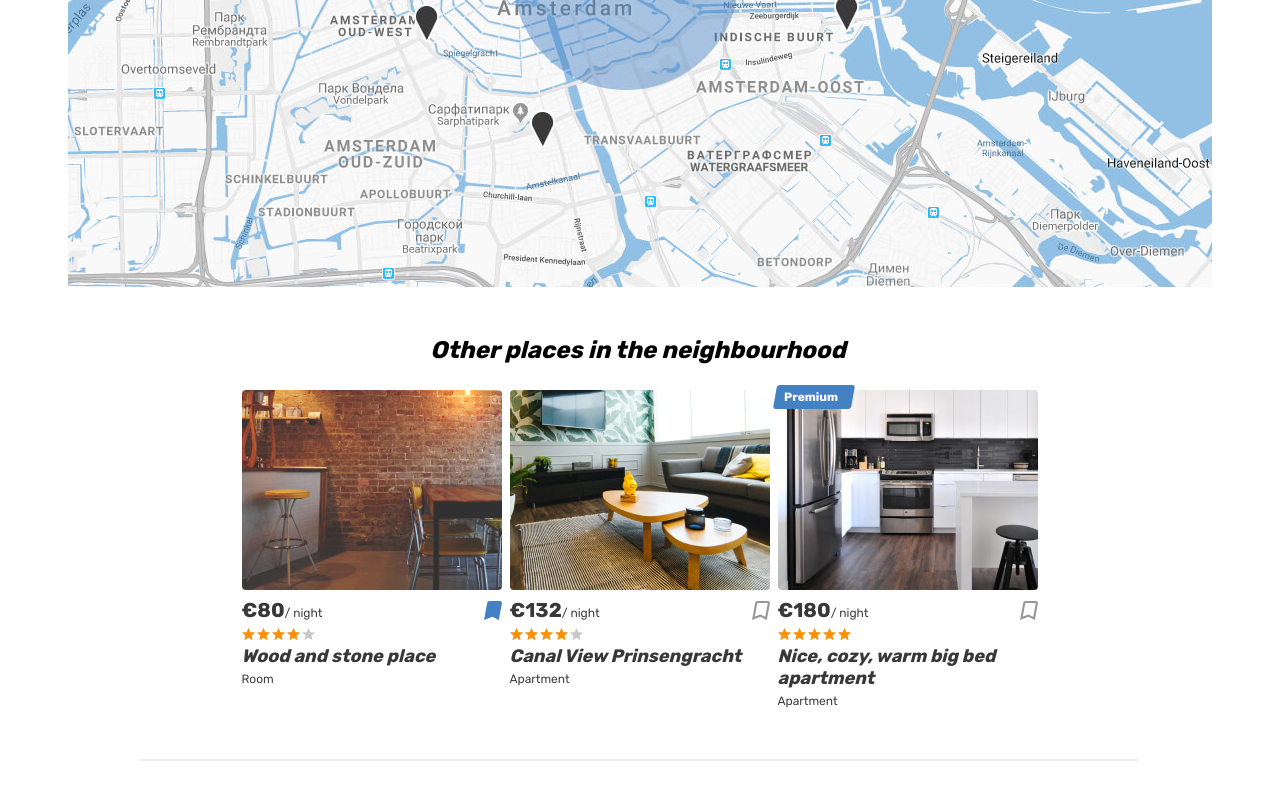
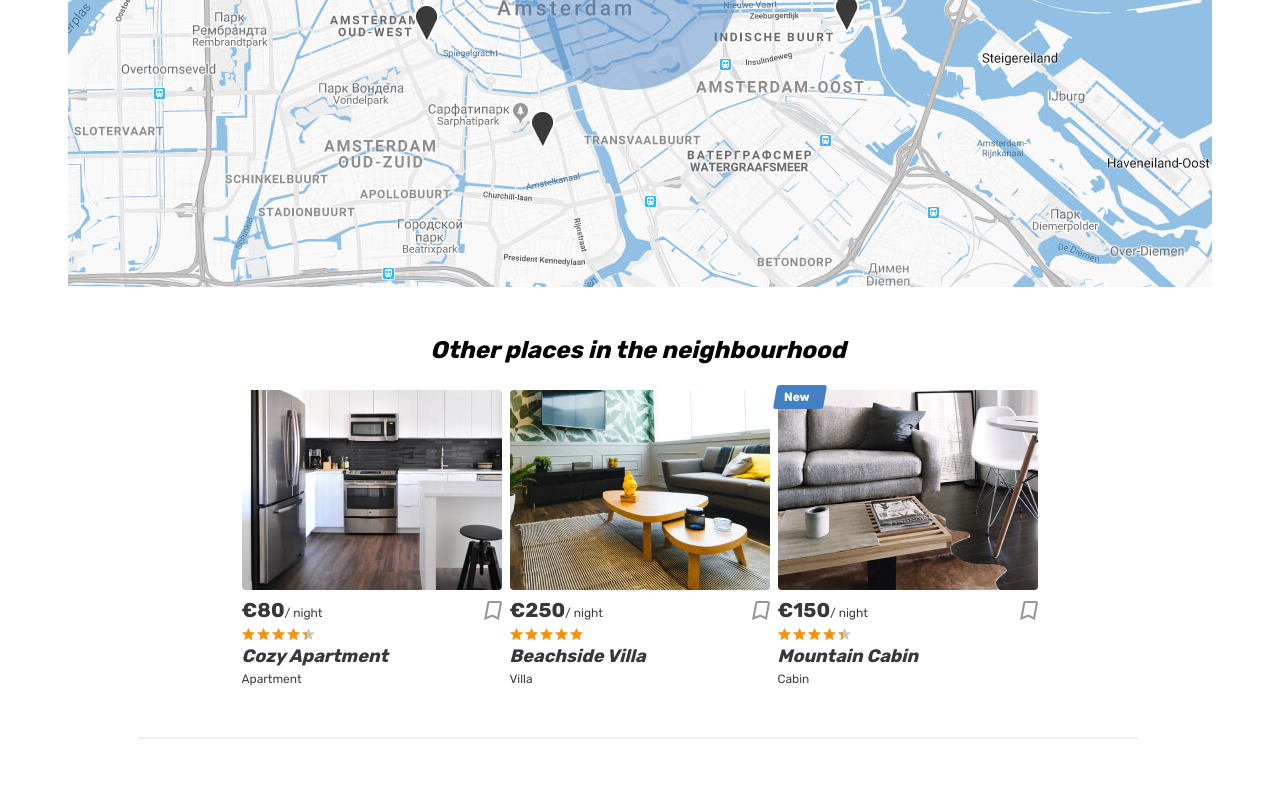
Before and after one commit to htmlacademy-univer-javascript-3/2572383-six-cities-5, a React (Vite) app: page /offer/1 in a window 1280 px wide. Shown: the part 1813-2613 px from the top of the page. Built offline with nearby package versions, Linux system fonts and the light colour scheme.

Commit message:
feat: added neighbourhood offers and map with offers to offer page

```diff
--- a/src/components/cards/card-type.ts
+++ b/src/components/cards/card-type.ts
@@ -1,4 +1,5 @@
 export const enum CardType {
   MainPage = 'cities',
-  FavoritesPage = 'favorites'
+  FavoritesPage = 'favorites',
+  OfferPage = 'near-places'
 }
--- a/src/components/cards/card.tsx
+++ b/src/components/cards/card.tsx
@@ -15,10 +15,10 @@ interface CardProps {
 
 export default function Card(props: CardProps) {
   return (
-    <article onPointerOver={props.onPointerOver} className={`${props.type === CardType.MainPage ? 'cities' : 'favorites'}__card place-card`}>
+    <article onPointerOver={props.onPointerOver} className={`${props.type}__card place-card`}>
       {props.offer.mark ? <Mark mark={props.offer.mark} className='place-card__mark'/> : null}
       <CardImageWrapper cardType={props.type} imgSrc={props.offer.images[0]}/>
-      <div className={`${props.type === CardType.MainPage ? '' : 'favorites__card-info '}place-card__info`}>
+      <div className={`${props.type === CardType.FavoritesPage ? 'favorites__card-info ' : ''}place-card__info`}>
         <CardPriceWrapper offer={props.offer} isBookmarked={props.type === CardType.FavoritesPage}/>
         <Rating wrapperClass={'place-card__rating'} starsClass={'place-card__stars'} averageRating={getReviewsAverageRating(props.offer.reviews)}/>
         <CardName offer={props.offer}/>
--- a/src/components/cards/image-wrapper/card-image-sizes.ts
+++ b/src/components/cards/image-wrapper/card-image-sizes.ts
@@ -4,4 +4,5 @@ import {ImageSize} from '../../../types/image-size.ts';
 export const CardImageSizes: Record<CardType, ImageSize> = {
   [CardType.MainPage]: {width: 260, height: 200},
   [CardType.FavoritesPage]: {width: 150, height: 110},
+  [CardType.OfferPage]: {width: 260, height: 200},
 };
--- a/src/pages/offer/offer-page-near-places.tsx
+++ b/src/pages/offer/offer-page-near-places.tsx
@@ -1,145 +1,15 @@
-export function OfferPageNearPlaces() {
+import {Offer} from '../../types/offer.ts';
+import PlaceCardList from '../../components/cards_list/place-card-list.tsx';
+import {CardType} from '../../components/cards/card-type.ts';
+
+export function OfferPageNearPlaces(props: {offers: Offer[]}) {
   return (
     <section className="near-places places">
       <h2 className="near-places__title">
         Other places in the neighbourhood
       </h2>
       <div className="near-places__list places__list">
-        <article className="near-places__card place-card">
-          <div className="near-places__image-wrapper place-card__image-wrapper">
-            <a href="#">
-              <img
-                className="place-card__image"
-                src="img/room.jpg"
-                width={260}
-                height={200}
-                alt="Place image"
-              />
-            </a>
-          </div>
-          <div className="place-card__info">
-            <div className="place-card__price-wrapper">
-              <div className="place-card__price">
-                <b className="place-card__price-value">€80</b>
-                <span className="place-card__price-text">/&nbsp;night</span>
-              </div>
-              <button
-                className="place-card__bookmark-button place-card__bookmark-button--active button"
-                type="button"
-              >
-                <svg
-                  className="place-card__bookmark-icon"
-                  width={18}
-                  height={19}
-                >
-                  <use xlinkHref="#icon-bookmark"/>
-                </svg>
-                <span className="visually-hidden">In bookmarks</span>
-              </button>
-            </div>
-            <div className="place-card__rating rating">
-              <div className="place-card__stars rating__stars">
-                <span style={{width: '80%'}}/>
-                <span className="visually-hidden">Rating</span>
-              </div>
-            </div>
-            <h2 className="place-card__name">
-              <a href="#">Wood and stone place</a>
-            </h2>
-            <p className="place-card__type">Room</p>
-          </div>
-        </article>
-        <article className="near-places__card place-card">
-          <div className="near-places__image-wrapper place-card__image-wrapper">
-            <a href="#">
-              <img
-                className="place-card__image"
-                src="img/apartment-02.jpg"
-                width={260}
-                height={200}
-                alt="Place image"
-              />
-            </a>
-          </div>
-          <div className="place-card__info">
-            <div className="place-card__price-wrapper">
-              <div className="place-card__price">
-                <b className="place-card__price-value">€132</b>
-                <span className="place-card__price-text">/&nbsp;night</span>
-              </div>
-              <button
-                className="place-card__bookmark-button button"
-                type="button"
-              >
-                <svg
-                  className="place-card__bookmark-icon"
-                  width={18}
-                  height={19}
-                >
-                  <use xlinkHref="#icon-bookmark"/>
-                </svg>
-                <span className="visually-hidden">To bookmarks</span>
-              </button>
-            </div>
-            <div className="place-card__rating rating">
-              <div className="place-card__stars rating__stars">
-                <span style={{width: '80%'}}/>
-                <span className="visually-hidden">Rating</span>
-              </div>
-            </div>
-            <h2 className="place-card__name">
-              <a href="#">Canal View Prinsengracht</a>
-            </h2>
-            <p className="place-card__type">Apartment</p>
-          </div>
-        </article>
-        <article className="near-places__card place-card">
-          <div className="place-card__mark">
-            <span>Premium</span>
-          </div>
-          <div className="near-places__image-wrapper place-card__image-wrapper">
-            <a href="#">
-              <img
-                className="place-card__image"
-                src="img/apartment-03.jpg"
-                width={260}
-                height={200}
-                alt="Place image"
-              />
-            </a>
-          </div>
-          <div className="place-card__info">
-            <div className="place-card__price-wrapper">
-              <div className="place-card__price">
-                <b className="place-card__price-value">€180</b>
-                <span className="place-card__price-text">/&nbsp;night</span>
-              </div>
-              <button
-                className="place-card__bookmark-button button"
-                type="button"
-              >
-                <svg
-                  className="place-card__bookmark-icon"
-                  width={18}
-                  height={19}
-                >
-                  <use xlinkHref="#icon-bookmark"/>
-                </svg>
-                <span className="visually-hidden">To bookmarks</span>
-              </button>
-            </div>
-            <div className="place-card__rating rating">
-              <div className="place-card__stars rating__stars">
-                <span style={{width: '100%'}}/>
-                <span className="visually-hidden">Rating</span>
-              </div>
-            </div>
-            <h2 className="place-card__name">
-              <a href="#">Nice, cozy, warm big bed apartment</a>
-            </h2>
-            <p className="place-card__type">Apartment</p>
-          </div>
-        </article>
+        <PlaceCardList offers={props.offers} cardType={CardType.OfferPage}/>
       </div>
     </section>
   );
--- a/src/pages/offer/offer-page.tsx
+++ b/src/pages/offer/offer-page.tsx
@@ -1,5 +1,5 @@
 import {useParams} from 'react-router-dom';
-import getMockOfferById from '../../mocks/offers.ts';
+import getMockOfferById, {AMSTERDAM_CITY, mockOffers} from '../../mocks/offers.ts';
 import OfferPageGallery from './offer-page-gallery.tsx';
 import {getReviewsAverageRating} from '../../utils/get-reviews-average-rating.ts';
 import {OfferPrice} from './offer-price.tsx';
@@ -14,6 +14,7 @@ import {OfferPageReviewForm} from './offer-page-review-form.tsx';
 import NotFoundPage from '../404/notfound-page.tsx';
 import {OfferPageNearPlaces} from './offer-page-near-places.tsx';
 import HeaderWithNav from '../layouts/header/header-with-nav.tsx';
+import Map from '../../components/map/map.tsx';
 
 
 export default function OfferPage() {
@@ -28,6 +29,7 @@ export default function OfferPage() {
   }
 
   const reviewsAverageRating = getReviewsAverageRating(offer.reviews);
+  const neighbourhoodPlaces = mockOffers.filter((val) => val.id !== id);
 
   return (
     <>
@@ -78,10 +80,12 @@ export default function OfferPage() {
                 </section>
               </div>
             </div>
-            <section className="offer__map map"/>
+            <section className="offer__map map">
+              <Map city={AMSTERDAM_CITY} points={neighbourhoodPlaces.map((place) => place.location)} selectedPoint={undefined}/>
+            </section>
           </section>
           <div className="container">
-            <OfferPageNearPlaces/>
+            {<OfferPageNearPlaces offers={neighbourhoodPlaces}/>}
           </div>
         </main>
       </div>
```
